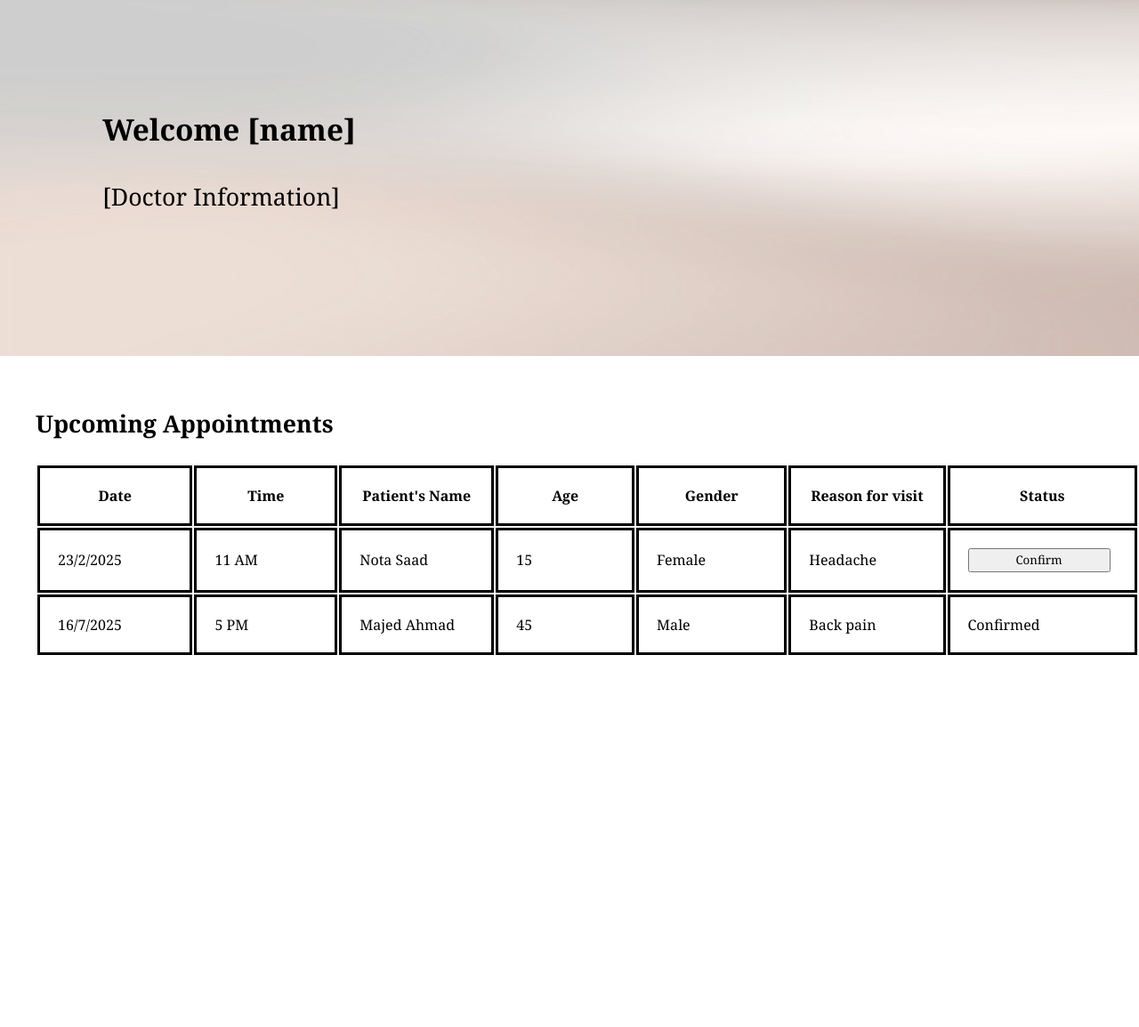
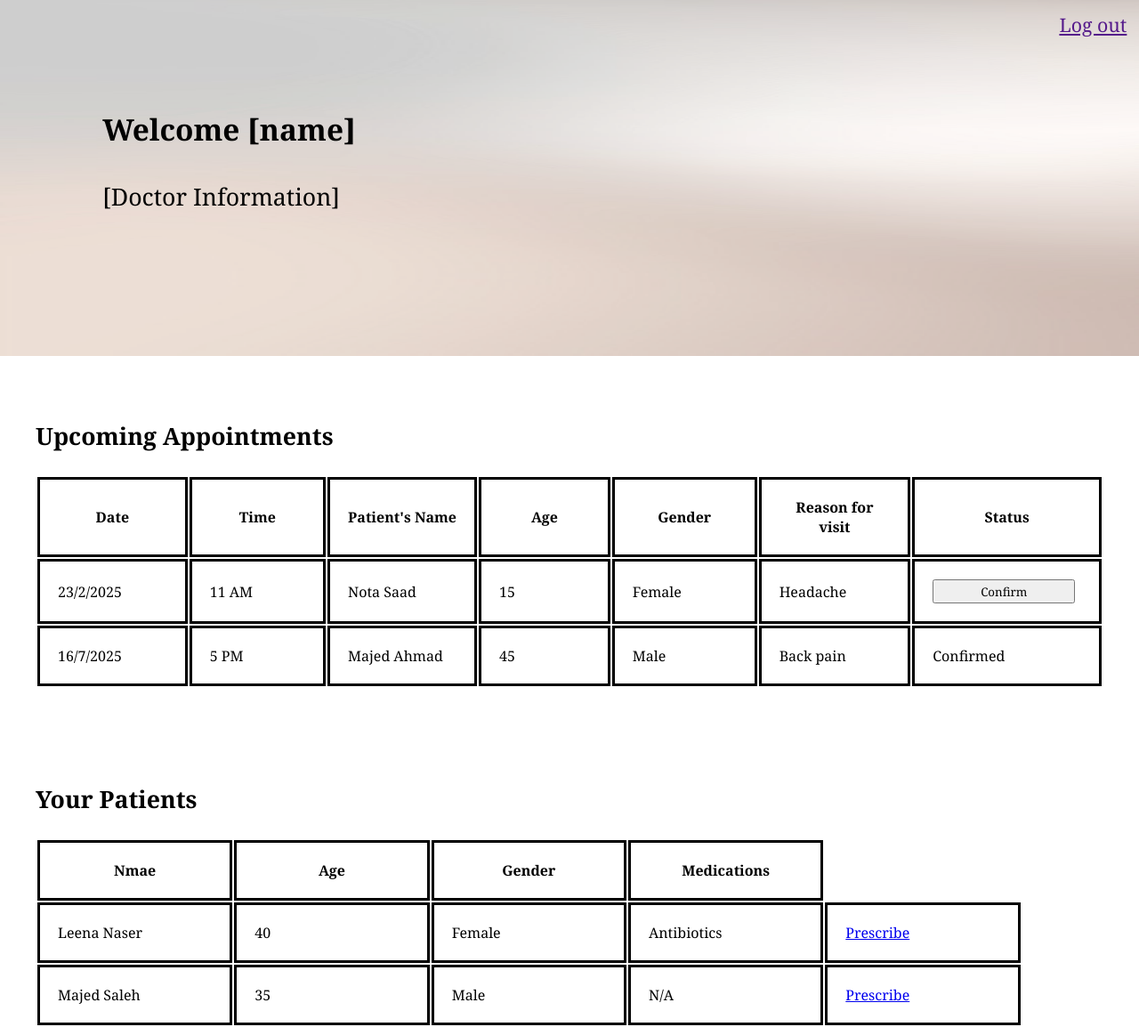
Before and after one commit to iRoseM/Clinic-web-application, a PHP site: page /indexDoctor.html in a window 1280 px wide. Shown: the whole page at 89% size. Before the commit the page ends 736 px from the top, so only its background shows below. Run offline with PHP 8.4, Linux system fonts and the light colour scheme.

Commit message:
Doctor page edits

```diff
--- a/indexDoctor.html
+++ b/indexDoctor.html
@@ -8,7 +8,9 @@
 
     <body>
         <div class="docBanner">
+
             <img src="img/Banner.jpg" alt="DoctorBanner">
+            <p id="logout"><a href="">Log out</a></p>
             <h2>Welcome [name]</h2>
             <div class="docInfo">
                 <p>[Doctor Information]</p>
@@ -48,5 +50,31 @@
                 </tr>
             </table>
         </div>
+
+        <div class="docPatients">
+            <h2>Your Patients</h2>
+            <table>
+                <tr>
+                    <th>Nmae</th>
+                    <th>Age</th>
+                    <th>Gender</th>
+                    <th>Medications</th>
+                </tr>
+                <tr>
+                    <td>Leena Naser</td>
+                    <td>40</td>
+                    <td>Female</td>
+                    <td>Antibiotics</td>
+                    <td><a href="medication.html">Prescribe</a></td>
+                </tr>
+                <tr>
+                    <td>Majed Saleh</td>
+                    <td>35</td>
+                    <td>Male</td>
+                    <td>N/A</td>
+                    <td><a href="medication.html">Prescribe</a></td>
+                </tr>
+            </table>
+        </div>
     </body>
 </html>
--- a/style.css
+++ b/style.css
@@ -30,24 +30,33 @@
     text-align: left;
     /* padding-left: 30pt; */
 }
+#logout{
+    position: absolute;
+    top: 0%;
+    left: 93%;
+    font-size: 16pt;
+    padding: 10pt 0pt 10pt 0pt;
+}
 
-.docAppointment th, td, tr{
+.docAppointment th, td, tr, .docPatients th, td, tr{
     border: solid black;
     padding: 15pt;
     width: 130pt;
-
-
 }
-.docAppointment h2{
+.docAppointment h2, .docPatients h2{
     padding-bottom: 20pt;
     padding-left: 30pt;
     font-size: 20pt;
 }
-.docAppointment table{
+.docAppointment table, .docPatients table{
     padding-left: 30pt;
+    padding-right: 30pt;
 }
 .docAppointment{
-    padding-top: 40pt;
+    padding-top: 50pt;
+}
+.docPatients{
+    padding-top: 80pt;
 }
 
 #docAppointmentsConfirm{
```
Also changed, not shown: medication.html (added).
